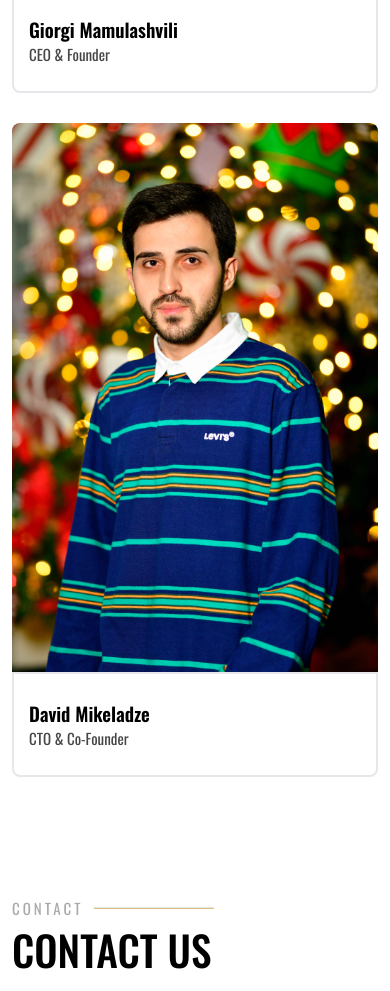
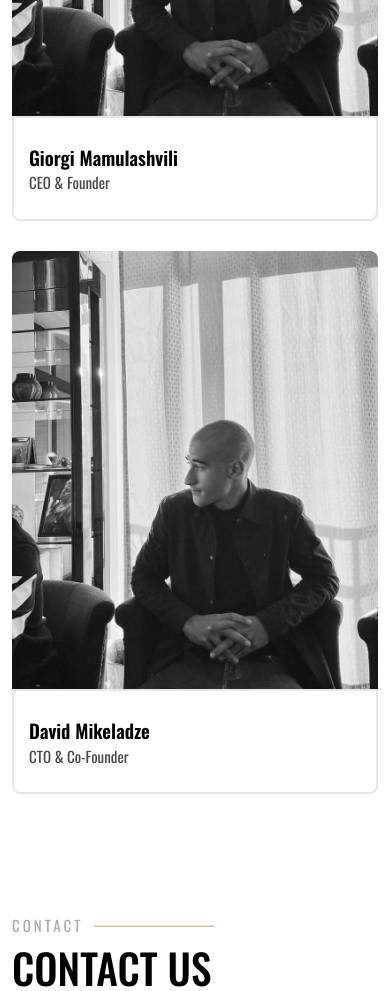
Before and after one commit to webLance24/weblance-portfolio, a React (Vite) app: page / in a window 390 px wide. Shown: the part 7200-8191 px from the top of the page. Built offline with nearby package versions, Linux system fonts and the light colour scheme.

Commit message:
feat: add tablet media to team

```diff
--- a/src/App.tsx
+++ b/src/App.tsx
@@ -6,7 +6,6 @@ import Hamburger from "./Components/Hamburger";
 import About from "./Components/About";
 import Services from "./Components/Services";
 import Projects from "./Components/Projects";
-// import Layout from "./Components/Layout";
 import Team from "./Components/Team";
 import Contact from "./Components/Contact";
 import Footer from "./Components/Footer";
@@ -40,7 +39,6 @@ function App() {
         <About />
         <Services />
         <Projects />
-        {/* <Layout /> */}
         <Team />
         <Contact />
         <Footer />
--- a/src/Components/Projects.tsx
+++ b/src/Components/Projects.tsx
@@ -54,7 +54,7 @@ function Projects() {
       </div>
       {/* images filter */}
       <div className="bg-[white] px-[12px] flex justify-center items-center">
-        <div className="max-w-[520px] md:max-w-[696px] md:w-[336px]">
+        <div className="max-w-[520px] md:max-w-[670px] lg:max-w-[1024px] grid grid-cols-1 md:grid-cols-2 lg:grid-cols-3 gap-4">
           {filteredImages.map((image, index) => (
             <div className="main pb-[15px]" key={index}>
               <div className="center overflow-hidden cursor-pointer">
--- a/src/Components/Team.tsx
+++ b/src/Components/Team.tsx
@@ -1,4 +1,4 @@
-import david from "../../public/img/team/david.jpg";
+// import david from "../../public/img/team/david.jpg";
 import gio from "../../public/img/team/gio.jpg";
 import instagramIcon from "../../public/img/social/instagram-profile.png";
 import githubIcon from "../../public/img/social/github-profile.png";
@@ -7,7 +7,7 @@ import linkedinIcon from "../../public/img/social/linkedin-profile.png";
 function Team() {
   return (
     <div id="team" className="bg-[white] px-[12px]">
-      <div className="bg-[white] pt-[120px] max-w-[520px] m-auto">
+      <div className="bg-[white] pt-[120px] max-w-[520px] m-auto md:max-w-[696px]">
         <div className="flex items-center gap-[10px]">
           <h2 className="uppercase text-[#AAAAAA] text-[15px] tracking-[3px]">
             Team
@@ -19,9 +19,9 @@ function Team() {
         </p>
       </div>
       {/* photo section */}
-      <div className="mt-[40px] flex justify-center items-center flex-col">
+      <div className="mt-[40px] md:max-w-[670px] m-auto md:gap-[40px] grid grid-cols-1 md:grid-cols-2 place-items-center">
         {/* Giorgi */}
-        <div className="mt-[30px] max-w-[520px]">
+        <div className="mt-[30px] max-w-[520px] md:w-[336px]">
           <div className="relative flex justify-center items-center container">
             <img
               src={gio}
@@ -78,10 +78,10 @@ function Team() {
           </div>
         </div>
         {/* David */}
-        <div className="mt-[30px] max-w-[520px]">
+        <div className="mt-[30px] max-w-[520px] md:w-[336px]">
           <div className="relative flex justify-center items-center container">
             <img
-              src={david}
+              src={gio}
               alt="David Mikeladzes Photo"
               className="rounded-t-lg block w-[100%] h-auto"
             />
```
Also changed, not shown: src/Components/Back.tsx (deleted, +0 -52 lines), src/Components/Design.tsx (deleted, +0 -52 lines), src/Components/Front.tsx (deleted, +0 -32 lines), src/Components/Layout.tsx (deleted, +0 -71 lines).
